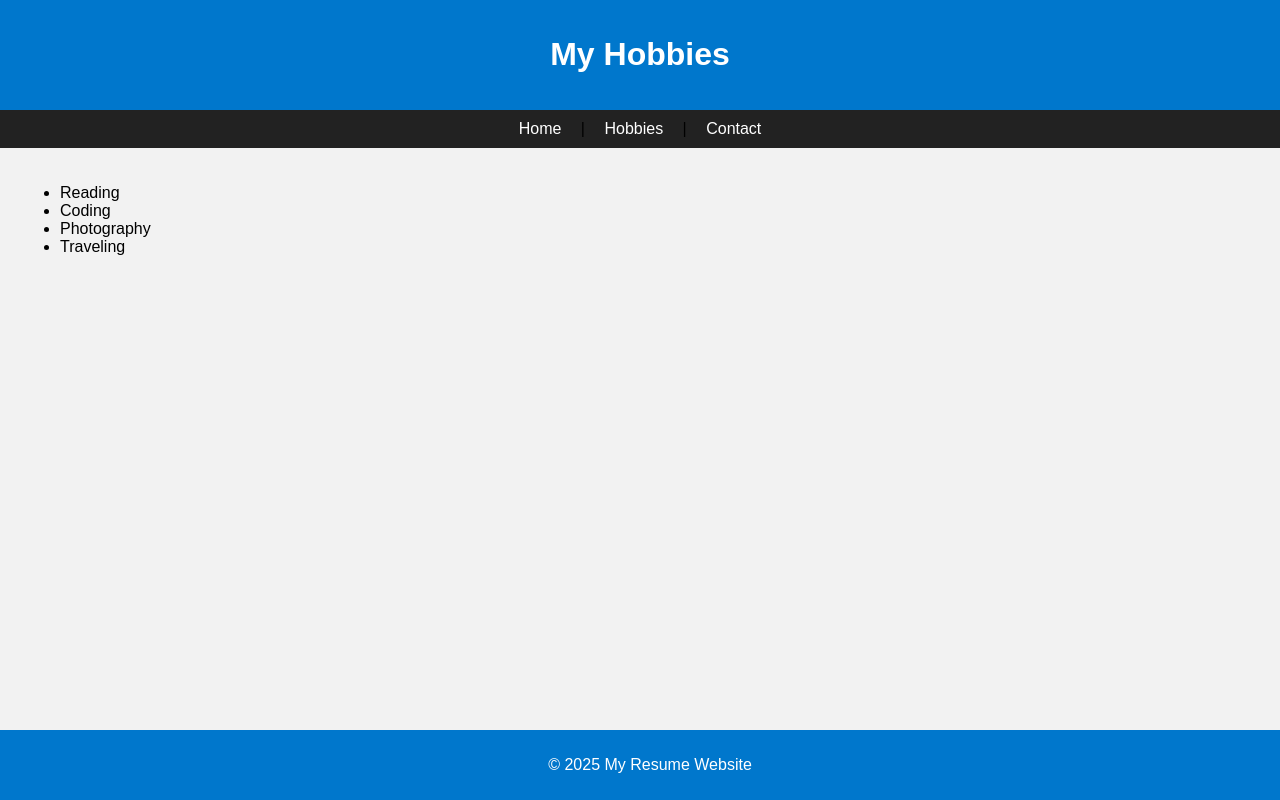
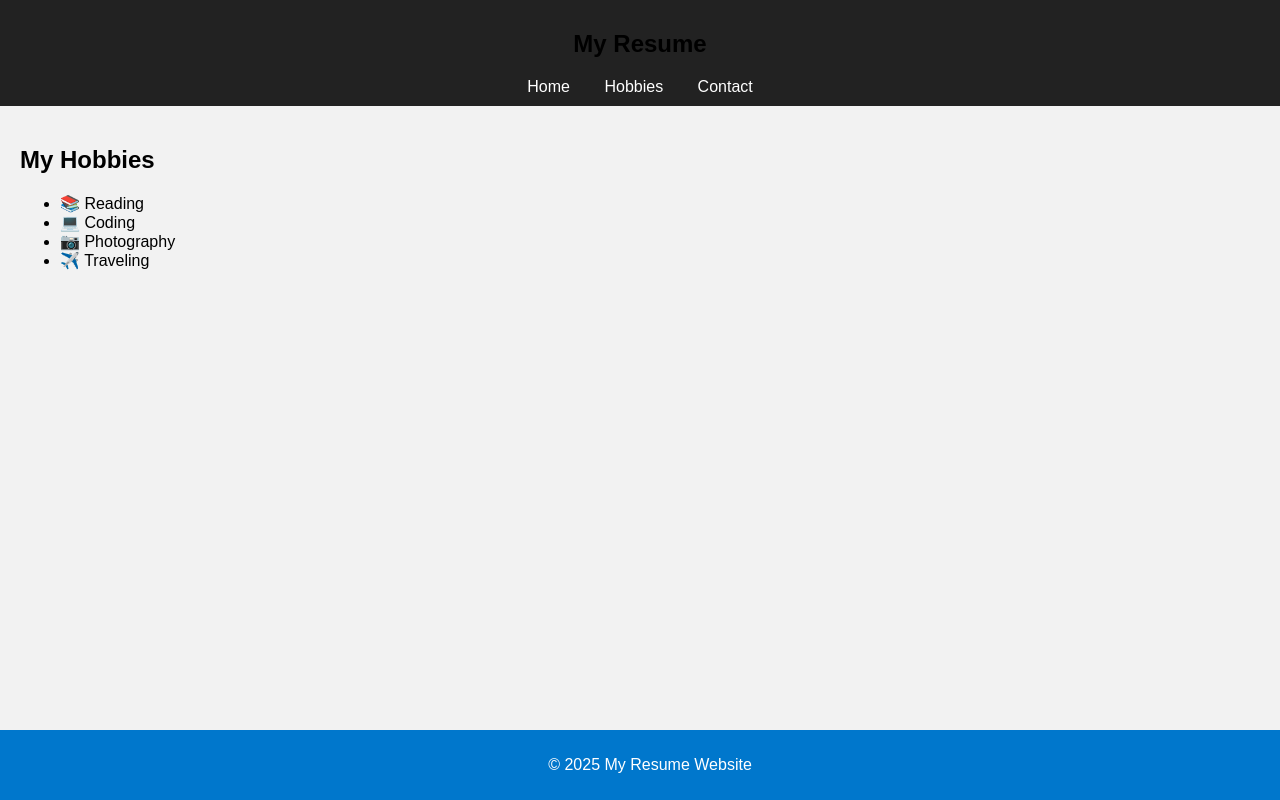
Before and after one commit to danialhfz/my-resume-site, a plain HTML site: page hobbies.html in a window 1280 px wide. Drawn offline with Linux system fonts and the light colour scheme.

Commit message:
Initial resume site

```diff
--- a/hobbies.html
+++ b/hobbies.html
@@ -1,31 +1,36 @@
 <!DOCTYPE html>
-<html>
+<html lang="en">
 <head>
+    <meta charset="UTF-8">
     <title>My Hobbies</title>
     <link rel="stylesheet" href="style.css">
 </head>
 <body>
-<header>
-    <h1>My Hobbies</h1>
-</header>
 
-<nav>
-    <a href="index.html">Home</a> |
-    <a href="hobbies.html">Hobbies</a> |
-    <a href="contact.html">Contact</a>
+<nav class="navbar">
+    <h2 class="logo">My Resume</h2>
+    <div class="nav-links">
+        <a href="index.html">Home</a>
+        <a href="hobbies.html">Hobbies</a>
+        <a href="contact.html">Contact</a>
+    </div>
 </nav>
 
-<section>
-    <ul>
-        <li>Reading</li>
-        <li>Coding</li>
-        <li>Photography</li>
-        <li>Traveling</li>
-    </ul>
+<section class="container">
+    <div class="card">
+        <h1>My Hobbies</h1>
+        <ul class="hobby-list">
+            <li>📚 Reading</li>
+            <li>💻 Coding</li>
+            <li>📷 Photography</li>
+            <li>✈️ Traveling</li>
+        </ul>
+    </div>
 </section>
 
 <footer>
     <p>© 2025 My Resume Website</p>
 </footer>
+
 </body>
 </html>
```
Also changed, not shown: contact.html (+16 -11 lines), index.html (+17 -12 lines).
